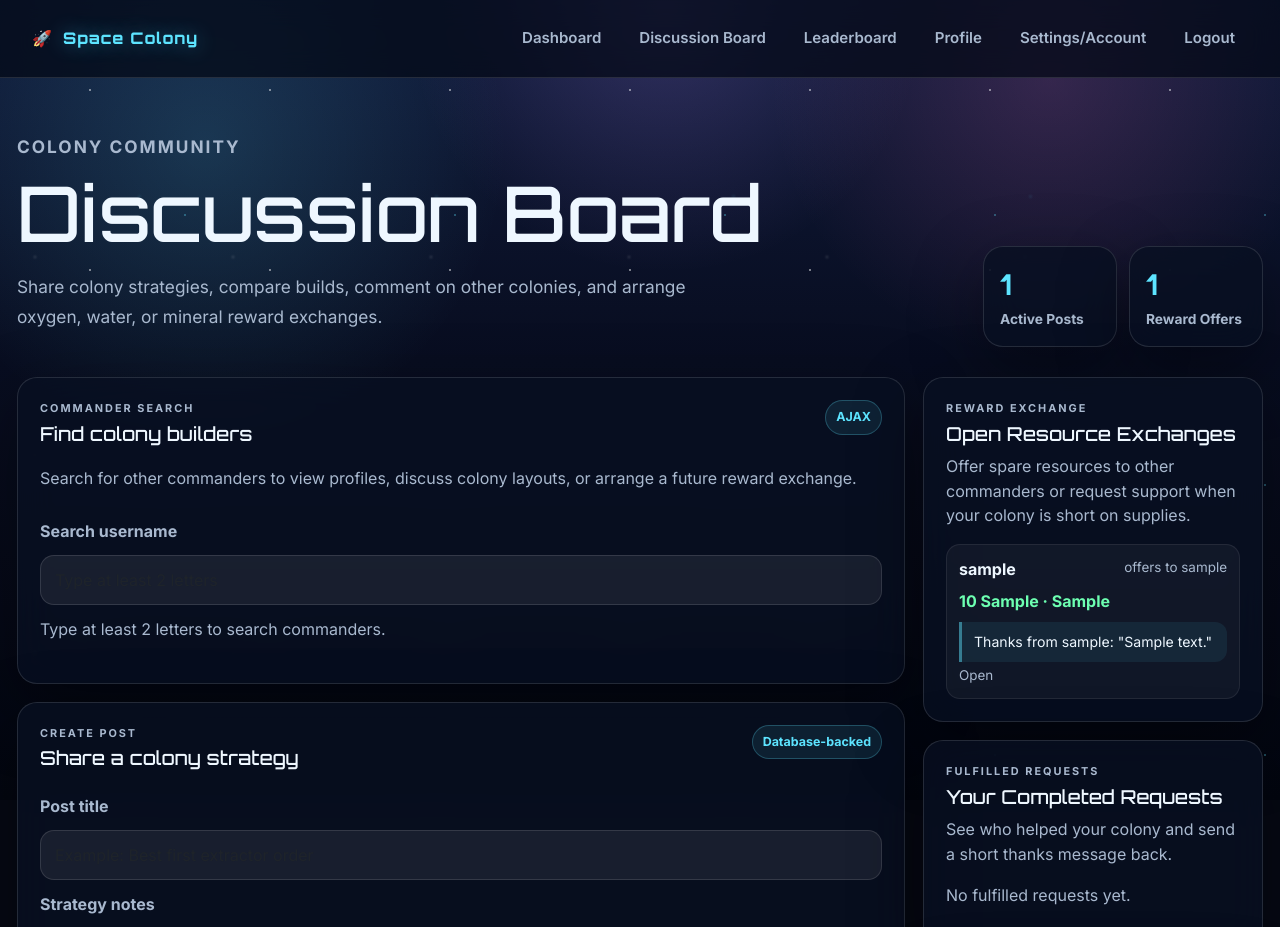
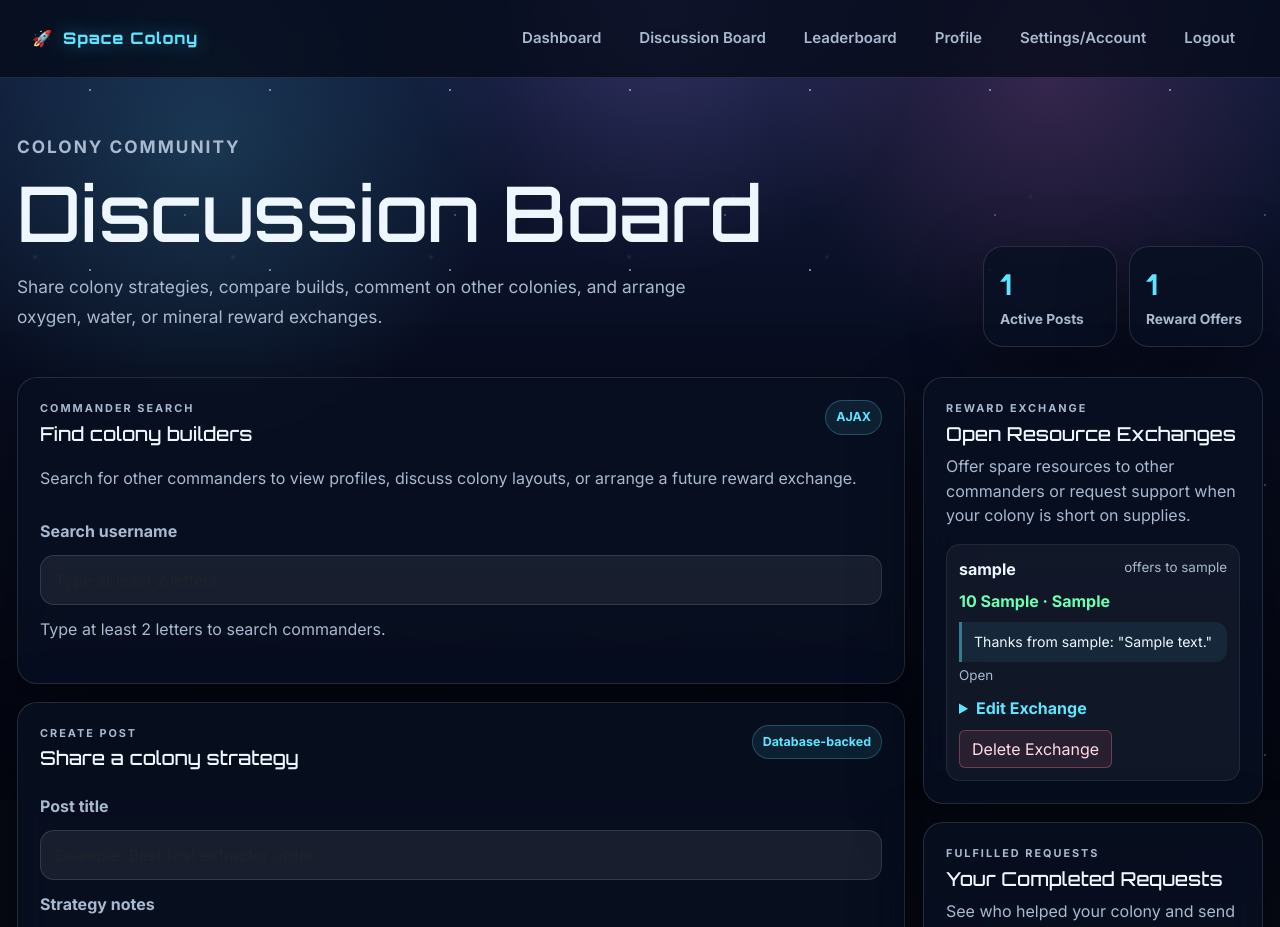
Before and after one commit to bkarthikey/AWD-group-project, a Flask app: page /discussion in a window 1280 px wide. Shown: the top 927 px of the page. Run offline with Flask 3, Linux system fonts and the light colour scheme; a user stored in the database is signed in; tables that the repository leaves empty hold one stand-in row (values such as "Sample post"); grey boxes marked "Sample" are stand-in pictures; some libraries are stand-ins or nearby versions.

Commit message:
Add owner controls for open reward exchanges

```diff
--- a/app/routes.py
+++ b/app/routes.py
@@ -233,6 +233,68 @@ def discussion():
             flash("Reward exchange created.", "success")
             return redirect(url_for("main.discussion"))
 
+        if request.form.get("form_name") == "update_exchange":
+            exchange_id = request.form.get("exchange_id", type=int)
+            exchange = db.session.get(RewardExchange, exchange_id)
+            resource_type = request.form.get("resource_type", "").strip()
+            amount = request.form.get("amount", type=int)
+            receiver_username = request.form.get("receiver_username", "").strip()
+
+            if not exchange:
+                flash("Reward exchange not found.", "error")
+                return redirect(url_for("main.discussion"))
+
+            if exchange.sender_id != current_user.id:
+                flash("You can only update your own reward exchanges.", "error")
+                return redirect(url_for("main.discussion"))
+
+            if exchange.status != "open":
+                flash("Only open reward exchanges can be updated.", "error")
+                return redirect(url_for("main.discussion"))
+
+            if resource_type not in {"oxygen", "water", "minerals"} or amount is None or not 1 <= amount <= 100000:
+                flash("Please provide a valid resource and amount.", "error")
+                return redirect(url_for("main.discussion"))
+
+            receiver = None
+            if exchange.exchange_type == "request" and receiver_username:
+                flash("Requests are open to any commander and cannot name a receiver.", "error")
+                return redirect(url_for("main.discussion"))
+
+            if exchange.exchange_type == "offer" and receiver_username:
+                receiver = User.query.filter_by(username=receiver_username).first()
+                if not receiver:
+                    flash("Receiver username not found.", "error")
+                    return redirect(url_for("main.discussion"))
+
+            exchange.resource_type = resource_type
+            exchange.amount = amount
+            exchange.receiver = receiver
+            db.session.commit()
+            flash("Reward exchange updated.", "success")
+            return redirect(url_for("main.discussion"))
+
+        if request.form.get("form_name") == "delete_exchange":
+            exchange_id = request.form.get("exchange_id", type=int)
+            exchange = db.session.get(RewardExchange, exchange_id)
+
+            if not exchange:
+                flash("Reward exchange not found.", "error")
+                return redirect(url_for("main.discussion"))
+
+            if exchange.sender_id != current_user.id:
+                flash("You can only delete your own reward exchanges.", "error")
+                return redirect(url_for("main.discussion"))
+
+            if exchange.status != "open":
+                flash("Only open reward exchanges can be deleted.", "error")
+                return redirect(url_for("main.discussion"))
+
+            db.session.delete(exchange)
+            db.session.commit()
+            flash("Reward exchange deleted.", "success")
+            return redirect(url_for("main.discussion"))
+
         if request.form.get("form_name") == "accept_exchange":
             exchange_id = request.form.get("exchange_id", type=int)
             exchange = db.session.get(RewardExchange, exchange_id)
--- a/app/templates/discussion.html
+++ b/app/templates/discussion.html
@@ -193,6 +193,47 @@
                   </button>
                 </form>
               {% endif %}
+              {% if current_user.is_authenticated and offer.status == "open" and offer.sender_id == current_user.id %}
+                <details class="exchange-manage">
+                  <summary>Edit Exchange</summary>
+                  <form class="exchange-edit-form" method="post" action="{{ url_for('main.discussion') }}">
+                    <input type="hidden" name="csrf_token" value="{{ csrf_token() }}">
+                    <input type="hidden" name="form_name" value="update_exchange">
+                    <input type="hidden" name="exchange_id" value="{{ offer.id }}">
+
+                    <label for="resource-type-{{ offer.id }}">Resource</label>
+                    <select id="resource-type-{{ offer.id }}" class="form-control" name="resource_type">
+                      <option value="oxygen" {% if offer.resource_type == "oxygen" %}selected{% endif %}>oxygen</option>
+                      <option value="water" {% if offer.resource_type == "water" %}selected{% endif %}>water</option>
+                      <option value="minerals" {% if offer.resource_type == "minerals" %}selected{% endif %}>minerals</option>
+                    </select>
+
+                    <label for="amount-{{ offer.id }}">Amount</label>
+                    <input id="amount-{{ offer.id }}" class="form-control" type="number" name="amount" min="1" max="100000" value="{{ offer.amount }}">
+
+                    {% if offer.exchange_type == "offer" %}
+                      <label for="receiver-{{ offer.id }}">Receiver for offer</label>
+                      <input
+                        id="receiver-{{ offer.id }}"
+                        class="form-control"
+                        type="text"
+                        name="receiver_username"
+                        value="{{ offer.receiver.username if offer.receiver else '' }}"
+                        placeholder="Optional"
+                      >
+                    {% endif %}
+
+                    <button class="secondary-btn btn" type="submit">Update Exchange</button>
+                  </form>
+                </details>
+
+                <form method="post" action="{{ url_for('main.discussion') }}">
+                  <input type="hidden" name="csrf_token" value="{{ csrf_token() }}">
+                  <input type="hidden" name="form_name" value="delete_exchange">
+                  <input type="hidden" name="exchange_id" value="{{ offer.id }}">
+                  <button class="danger-btn btn" type="submit">Delete Exchange</button>
+                </form>
+              {% endif %}
             </div>
           {% else %}
             <div class="discussion-empty compact">
--- a/assets/css/style.css
+++ b/assets/css/style.css
@@ -1469,6 +1469,35 @@ a {
   margin-top: 10px;
 }
 
+.exchange-manage {
+  margin-top: 10px;
+}
+
+.exchange-manage summary {
+  cursor: pointer;
+  color: var(--cyan);
+  font-weight: 800;
+}
+
+.exchange-edit-form {
+  display: grid;
+  gap: 8px;
+  margin-top: 10px;
+}
+
+.exchange-edit-form label {
+  color: var(--muted);
+  font-size: 0.82rem;
+  font-weight: 800;
+}
+
+.exchange-edit-form .form-control {
+  border: 1px solid var(--border);
+  border-radius: 12px;
+  background: rgba(255,255,255,0.07);
+  color: var(--text);
+}
+
 .fulfilled-request-list {
   display: grid;
   gap: 10px;
```
Also changed, not shown: tests/test_discussion.py (+181 -0 lines).
